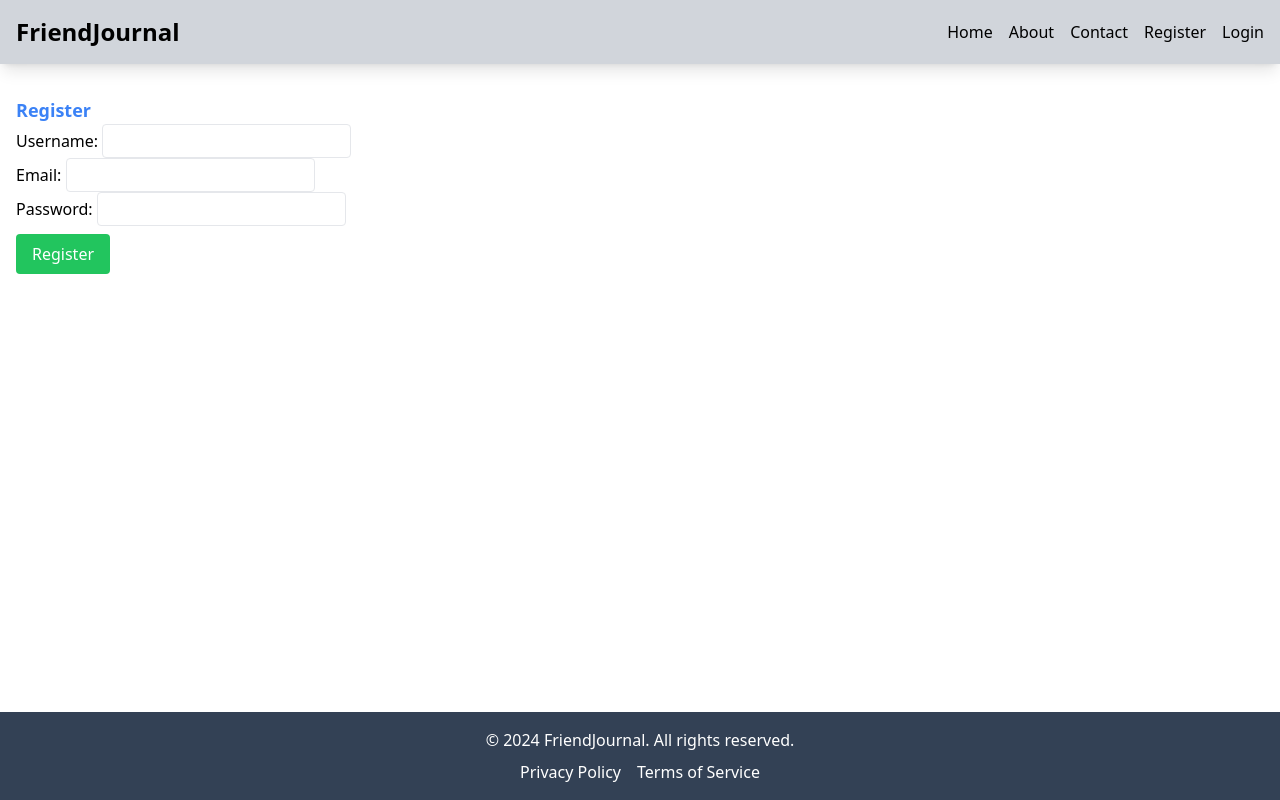
After one commit to sapanadhakal40/friends-journal-hub, a Flask app: page /register in a window 1280 px wide. The commit adds this page. Run offline with Flask 3, Linux system fonts and the light colour scheme; style sheets or scripts are compiled from the project's sources.

Commit message:
Update file

```diff
--- a/app/routes.py
+++ b/app/routes.py
@@ -1,5 +1,92 @@
-from flask import render_template, current_app as app
+from flask import render_template, request, session, redirect, url_for, flash
+from werkzeug.security import generate_password_hash, check_password_hash
+from app import mysql
 
-@app.route('/')
-def home():
-    return render_template('home.html')
+def register_routes(app):
+
+    @app.route('/')
+    def index():
+        return redirect(url_for('home'))
+
+
+
+    @app.route('/test_db')
+    def test_db():
+        try:
+            cur = mysql.connection.cursor()
+            cur.execute("SELECT 1")
+            result = cur.fetchone()
+            cur.close()
+            return f"Database connection successful: {result}"
+        except Exception as e:
+            return f"Database connection failed: {str(e)}"
+
+
+
+
+
+    @app.route('/register', methods=['GET', 'POST'])
+    def register():
+     if request.method == 'POST':
+            # Capture form data
+        username = request.form['username']
+        email = request.form['email']
+        password = request.form['password']
+        password_hash = generate_password_hash(password)
+
+        # if mysql.connection is None:
+        #     return "Database connection failed", 500
+        cur = mysql.connection.cursor()
+        print("Connected to MySQL")
+            # Create a cursor to interact with the MySQL database
+        try:
+
+
+            # Insert the new user into the 'users' table
+
+            cur.execute("INSERT INTO users (username, email, password_hash) VALUES (%s, %s, %s)",
+                            (username, email, password_hash))
+            mysql.connection.commit()
+            flash('You are now registered and can log in', 'success')
+            return redirect(url_for('login'))
+        except Exception as e:
+            flash(f'Error: {str(e)}', 'danger')
+            print(f"Error: {str(e)}")
+            mysql.connection.rollback()
+        finally:
+            cur.close()
+     return render_template('register.html')
+
+    @app.route('/login', methods=['GET', 'POST'])
+    def login():
+        if request.method == 'POST':
+            # Capture form data
+           email = request.form['email']
+           password = request.form['password']
+
+            # Create a cursor to interact with MySQL
+        try:
+
+            cur = mysql.connection.cursor()
+            print("Connected to MySQL")
+            # Check if the user exists in the database
+            cur.execute("SELECT * FROM users WHERE email = %s", [email])
+            user = cur.fetchone()
+
+            if user and check_password_hash(user[3], password):  # user[3] is the password_hash
+                session['user_id'] = user[0]  # Store the user's ID in the session
+                flash('Login successful!')
+                return redirect(url_for('home'))
+            else:
+                flash('Invalid email or password!')
+
+        except Exception as e:
+                flash(f'Error: {str(e)}', 'danger')
+                print(f"Error: {str(e)}")  # Add this line to print the error to the console
+        finally:
+            cur.close()
+        return render_template('login.html')
+
+    @app.route('/home')
+    def home():
+        return render_template('home.html')
--- a/app/templates/base.html
+++ b/app/templates/base.html
@@ -18,6 +18,8 @@
             <a href="/" class="hover:text-gray-200 hover:bg-slate-500">Home</a>
             <a href="/about" class="hover:text-blue-300">About</a>
         <a href="/contact" class="hover:text-blue-300">Contact</a>
+        <a href="/register" class="hover:text-gray-700">Register</a>
+                <a href="/login" class="hover:text-gray-700">Login</a>
       </div>
 
 
@@ -47,7 +49,17 @@
 
 
 
-
+    {% with messages = get_flashed_messages() %}
+    {% if messages %}
+        <div class="flash-messages">
+            {% for message in messages %}
+                <div class="alert alert-success">
+                    {{ message }}
+                </div>
+            {% endfor %}
+        </div>
+    {% endif %}
+{% endwith %}
 
 
     <main class="flex-grow container mx-auto px-4 py-8">
--- /dev/null
+++ b/app/templates/register.html
@@ -0,0 +1,19 @@
+{% extends "base.html" %}
+
+{% block title %}Register - FriendJournal{% endblock %}
+
+{% block content %}
+<h2 class="text-lg font-semibold text-blue-500">Register</h2>
+<form method="POST" action="{{ url_for('register') }}">
+    <label>Username:</label>
+    <input type="text" name="username" class="border rounded px-2 py-1" required>
+    <br>
+    <label>Email:</label>
+    <input type="email" name="email" class="border rounded px-2 py-1" required>
+    <br>
+    <label>Password:</label>
+    <input type="password" name="password" class="border rounded px-2 py-1" required>
+    <br>
+    <button type="submit" class="bg-green-500 text-white rounded px-4 py-2 mt-2">Register</button>
+</form>
+{% endblock %}
--- a/requirements.txt
+++ b/requirements.txt
@@ -5,3 +5,4 @@ flask-login==0.6.1  # If you're using user authentication and sessions
 Flask-Mail==0.9.1  # If you're using email verification or notifications
 gunicorn==20.1.0  # Optional, for deploying in production
 Flask-Bcrypt==1.0.1  # For password hashing
+flask-mysqldb==2.0.0  # mysql database
```
Also changed, not shown: app/__init__.py (+19 -1 lines), app/templates/login.html (added, +16 -0 lines).
